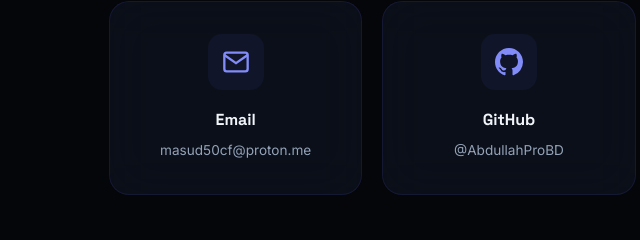
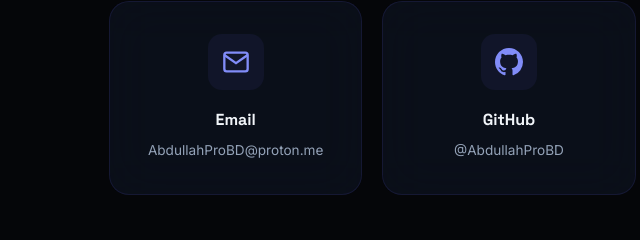
Before and after one commit to AbdullahProBD/AbdullahProBD.github.io, a plain HTML site: page index.html in a window 1280 px wide. Shown: the part 3472-3712 px from the top of the page, 131-771 px from the left. Drawn offline with Linux system fonts and the light colour scheme; no server answers.

Commit message:
Add files via upload

```diff
--- a/index.html
+++ b/index.html
@@ -187,12 +187,12 @@
             <h2 class="section-heading animate-on-scroll">Let's Build Something<br>Together</h2>
             <p class="contact-subtitle animate-on-scroll">Open to collaborations, freelance projects, and interesting ideas.</p>
             <div class="contact-cards">
-                <a href="mailto:masud50cf@proton.me" class="contact-card glass-card animate-on-scroll">
+                <a href="mailto:AbdullahProBD@proton.me" class="contact-card glass-card animate-on-scroll">
                     <div class="contact-card-icon">
                         <svg width="28" height="28" viewBox="0 0 24 24" fill="none" stroke="currentColor" stroke-width="2"><path d="M4 4h16c1.1 0 2 .9 2 2v12c0 1.1-.9 2-2 2H4c-1.1 0-2-.9-2-2V6c0-1.1.9-2 2-2z"></path><polyline points="22,6 12,13 2,6"></polyline></svg>
                     </div>
                     <h3>Email</h3>
-                    <p>masud50cf@proton.me</p>
+                    <p>AbdullahProBD@proton.me</p>
                 </a>
                 <a href="" id="contact-github-link" target="_blank" class="contact-card glass-card animate-on-scroll">
                     <div class="contact-card-icon">
```
